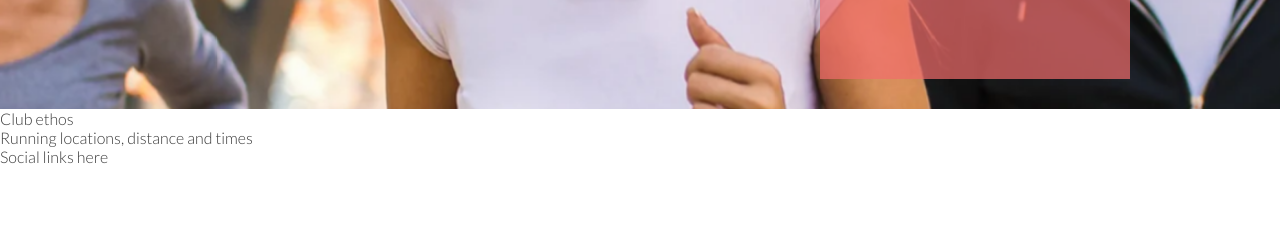
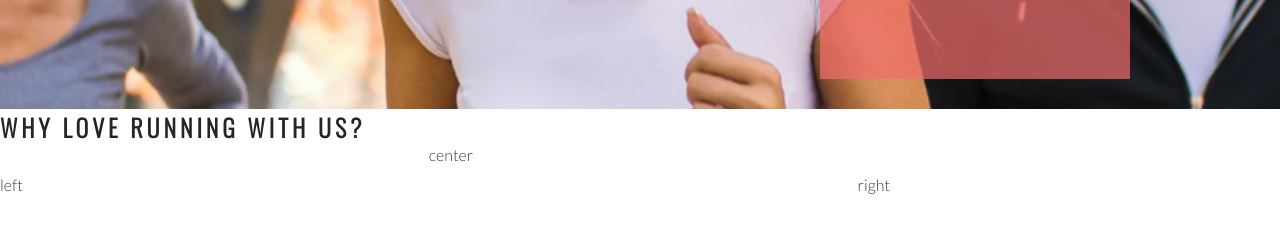
Before and after one commit to Mattias-b-Pettersson/Love-Running-project, a plain HTML site: page index.html in a window 1280 px wide. Shown: the part 566-800 px from the top of the page. Drawn offline with nearby package versions, Linux system fonts and the light colour scheme.

Commit message:
Added basic club ethos structure

```diff
--- a/assets/css/style.css
+++ b/assets/css/style.css
@@ -24,7 +24,7 @@ h1, h2 {
 #logo {
     float: left;
     font-size: 280%;
-
+    margin-left: 30px;
 }
 
 /* navigation links*/
@@ -113,3 +113,26 @@ h1, h2 {
 
     position: absolute;
 }
+
+/* club ethos */
+
+#club-ethos {
+    height: 600px;
+}
+
+#left-about {
+    padding-top: 30px;
+    width: 33%;
+    float: left;
+}
+
+#right-about {
+    padding-top: 30px;
+    width: 33%;
+    float: right;
+}
+
+#center-about {
+    width: 33%;
+    margin: 0 auto;
+}
--- a/index.html
+++ b/index.html
@@ -37,8 +37,17 @@
             <h3>Dublin docklands & Phoenix park</h3>
         </div>
     </section>
-    <section>
-        Club ethos
+    <section id="club-ethos">
+        <h1>Why Love Running With Us?</h1>
+        <div id="left-about">
+            left
+        </div>
+        <div id="right-about">
+            right
+        </div>
+        <div id="center-about">
+            center
+        </div>
     </section>
     <section>
        Running locations, distance and times
```
